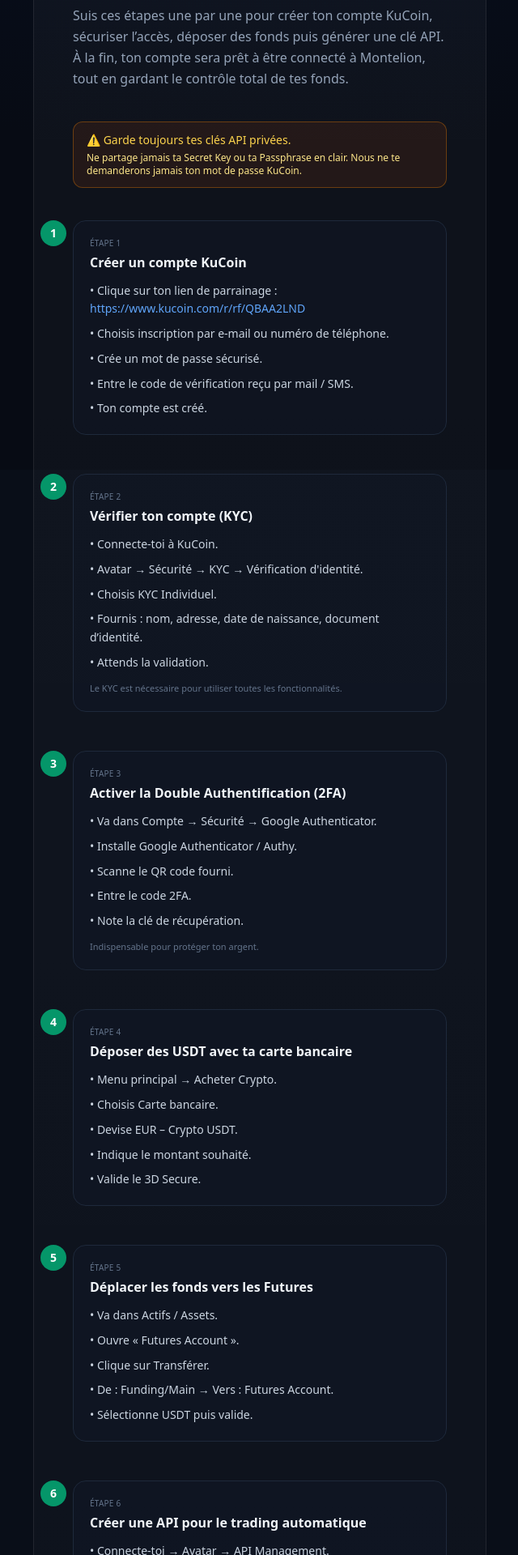
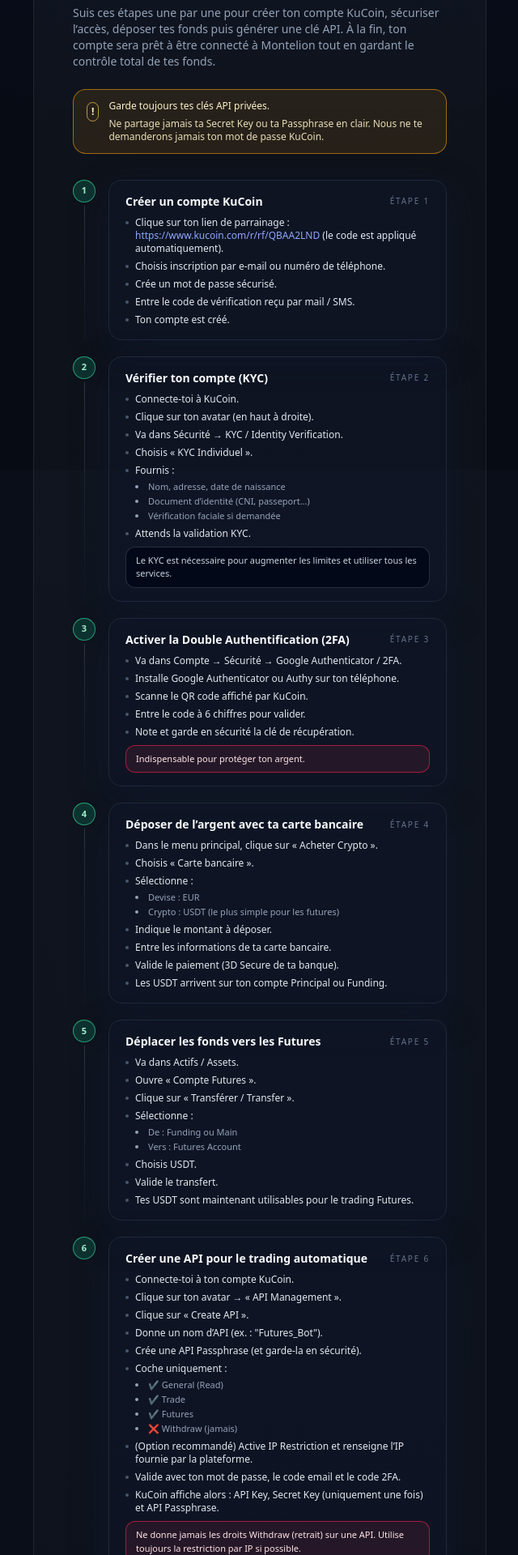
Before and after one commit to montelioncapital/montelion-app-v1, a Next.js app: page /exchange/setup in a window 1280 px wide. Shown: the part 220-2140 px from the top of the page at 81% size, without its empty margins (319-959 px from the left). Built offline with nearby package versions, Linux system fonts and the light colour scheme.

Commit message:
Update page.jsx

```diff
--- a/app/exchange/setup/page.jsx
+++ b/app/exchange/setup/page.jsx
@@ -3,226 +3,237 @@
 
 import Link from "next/link";
 
+const SECTIONS = [
+  {
+    id: 1,
+    title: "Créer un compte KuCoin",
+    items: [
+      <>
+        Clique sur ton lien de parrainage&nbsp;:{" "}
+        <a
+          href="https://www.kucoin.com/r/rf/QBAA2LND"
+          target="_blank"
+          rel="noopener noreferrer"
+          className="text-[#8fa8ff] hover:text-[#b6c6ff] underline underline-offset-2"
+        >
+          https://www.kucoin.com/r/rf/QBAA2LND
+        </a>{" "}
+        (le code est appliqué automatiquement).
+      </>,
+      "Choisis inscription par e-mail ou numéro de téléphone.",
+      "Crée un mot de passe sécurisé.",
+      "Entre le code de vérification reçu par mail / SMS.",
+      "Ton compte est créé.",
+    ],
+  },
+  {
+    id: 2,
+    title: "Vérifier ton compte (KYC)",
+    items: [
+      "Connecte-toi à KuCoin.",
+      "Clique sur ton avatar (en haut à droite).",
+      "Va dans Sécurité → KYC / Identity Verification.",
+      "Choisis « KYC Individuel ».",
+      <>
+        Fournis :
+        <ul className="mt-1 list-disc list-inside text-[11px] text-slate-400 space-y-0.5">
+          <li>Nom, adresse, date de naissance</li>
+          <li>Document d’identité (CNI, passeport…)</li>
+          <li>Vérification faciale si demandée</li>
+        </ul>
+      </>,
+      "Attends la validation KYC.",
+    ],
+    note: "Le KYC est nécessaire pour augmenter les limites et utiliser tous les services.",
+  },
+  {
+    id: 3,
+    title: "Activer la Double Authentification (2FA)",
+    items: [
+      "Va dans Compte → Sécurité → Google Authenticator / 2FA.",
+      "Installe Google Authenticator ou Authy sur ton téléphone.",
+      "Scanne le QR code affiché par KuCoin.",
+      "Entre le code à 6 chiffres pour valider.",
+      "Note et garde en sécurité la clé de récupération.",
+    ],
+    warning: "Indispensable pour protéger ton argent.",
+  },
+  {
+    id: 4,
+    title: "Déposer de l’argent avec ta carte bancaire",
+    items: [
+      "Dans le menu principal, clique sur « Acheter Crypto ».",
+      "Choisis « Carte bancaire ».",
+      <>
+        Sélectionne :
+        <ul className="mt-1 list-disc list-inside text-[11px] text-slate-400 space-y-0.5">
+          <li>Devise : EUR</li>
+          <li>Crypto : USDT (le plus simple pour les futures)</li>
+        </ul>
+      </>,
+      "Indique le montant à déposer.",
+      "Entre les informations de ta carte bancaire.",
+      "Valide le paiement (3D Secure de ta banque).",
+      "Les USDT arrivent sur ton compte Principal ou Funding.",
+    ],
+  },
+  {
+    id: 5,
+    title: "Déplacer les fonds vers les Futures",
+    items: [
+      "Va dans Actifs / Assets.",
+      "Ouvre « Compte Futures ».",
+      "Clique sur « Transférer / Transfer ».",
+      <>
+        Sélectionne :
+        <ul className="mt-1 list-disc list-inside text-[11px] text-slate-400 space-y-0.5">
+          <li>De : Funding ou Main</li>
+          <li>Vers : Futures Account</li>
+        </ul>
+      </>,
+      "Choisis USDT.",
+      "Valide le transfert.",
+      "Tes USDT sont maintenant utilisables pour le trading Futures.",
+    ],
+  },
+  {
+    id: 6,
+    title: "Créer une API pour le trading automatique",
+    items: [
+      "Connecte-toi à ton compte KuCoin.",
+      "Clique sur ton avatar → « API Management ».",
+      "Clique sur « Create API ».",
+      'Donne un nom d’API (ex. : "Futures_Bot").',
+      "Crée une API Passphrase (et garde-la en sécurité).",
+      <>
+        Coche uniquement :
+        <ul className="mt-1 list-disc list-inside text-[11px] text-slate-400 space-y-0.5">
+          <li>✔️ General (Read)</li>
+          <li>✔️ Trade</li>
+          <li>✔️ Futures</li>
+          <li>❌ Withdraw (jamais)</li>
+        </ul>
+      </>,
+      "(Option recommandé) Active IP Restriction et renseigne l’IP fournie par la plateforme.",
+      "Valide avec ton mot de passe, le code email et le code 2FA.",
+      "KuCoin affiche alors : API Key, Secret Key (uniquement une fois) et API Passphrase.",
+    ],
+    warning:
+      "Ne donne jamais les droits Withdraw (retrait) sur une API. Utilise toujours la restriction par IP si possible.",
+  },
+];
+
 export default function ExchangeSetupPage() {
   return (
     <div className="mc-card">
-      <div className="mc-section text-left max-w-2xl mx-auto">
+      <div className="mc-section max-w-3xl mx-auto text-left">
+        {/* HEADER */}
+        <p className="text-[11px] font-medium uppercase tracking-[0.22em] text-slate-500 mb-3">
+          KuCoin Futures · Setup guide
+        </p>
+        <h1 className="mc-title mb-3">Connect your KuCoin account</h1>
+        <p className="text-slate-400 text-sm mb-6">
+          Suis ces étapes une par une pour créer ton compte KuCoin, sécuriser
+          l’accès, déposer tes fonds puis générer une clé API. À la fin, ton
+          compte sera prêt à être connecté à Montelion tout en gardant le
+          contrôle total de tes fonds.
+        </p>
 
-        {/* HEADER */}
-        <div className="mb-10">
-          <p className="text-[11px] tracking-widest text-slate-500 mb-2">
-            KUCOIN FUTURES • SETUP GUIDE
+        {/* Bandeau sécurité */}
+        <div className="mb-8 rounded-2xl border border-amber-500/60 bg-amber-500/10 px-4 py-3 text-xs text-amber-100 flex gap-3">
+          <span className="mt-[3px] inline-flex h-6 w-6 items-center justify-center rounded-full border border-amber-300/70 text-[12px] font-semibold">
+            !
+          </span>
+          <div>
+            <p className="font-medium mb-1.5">
+              Garde toujours tes clés API privées.
             </p>
-          <h1 className="mc-title mb-4">Connect your KuCoin account</h1>
-          <p className="text-slate-400 leading-relaxed">
-            Suis ces étapes une par une pour créer ton compte KuCoin, sécuriser l’accès,
-            déposer des fonds puis générer une clé API. À la fin, ton compte sera prêt à être
-            connecté à Montelion, tout en gardant le contrôle total de tes fonds.
-          </p>
-        </div>
-
-        {/* ALERT */}
-        <div className="rounded-xl border border-amber-600/40 bg-amber-900/20 px-4 py-3 mb-10">
-          <p className="text-amber-300 text-sm font-medium mb-1">
-            ⚠️ Garde toujours tes clés API privées.
-          </p>
-          <p className="text-amber-200 text-xs">
-            Ne partage jamais ta Secret Key ou ta Passphrase en clair.
-            Nous ne te demanderons jamais ton mot de passe KuCoin.
-          </p>
-        </div>
-
-        {/* ------------- ÉTAPE 1 ------------- */}
-        <div className="relative mb-12">
-          <div className="absolute -left-10 top-0 flex h-8 w-8 items-center justify-center rounded-full bg-emerald-600 text-white text-sm font-semibold">
-            1
-          </div>
-
-          <div className="rounded-2xl border border-slate-800 bg-slate-900/40 p-5">
-            <p className="text-[10px] text-slate-500 uppercase tracking-wide mb-1">
-              ÉTAPE 1
-            </p>
-            <h2 className="text-slate-100 font-semibold mb-3">
-              Créer un compte KuCoin
-            </h2>
-
-            <ul className="text-sm text-slate-300 leading-relaxed space-y-2">
-              <li>
-                • Clique sur ton lien de parrainage :{" "}
-                <a
-                  href="https://www.kucoin.com/r/rf/QBAA2LND"
-                  target="_blank"
-                  className="text-blue-400 underline"
-                >
-                  https://www.kucoin.com/r/rf/QBAA2LND
-                </a>
-              </li>
-              <li>• Choisis inscription par e-mail ou numéro de téléphone.</li>
-              <li>• Crée un mot de passe sécurisé.</li>
-              <li>• Entre le code de vérification reçu par mail / SMS.</li>
-              <li>• Ton compte est créé.</li>
-            </ul>
-          </div>
-        </div>
-
-        {/* ------------- ÉTAPE 2 ------------- */}
-        <div className="relative mb-12">
-          <div className="absolute -left-10 top-0 flex h-8 w-8 items-center justify-center rounded-full bg-emerald-600 text-white text-sm font-semibold">
-            2
-          </div>
-
-          <div className="rounded-2xl border border-slate-800 bg-slate-900/40 p-5">
-            <p className="text-[10px] text-slate-500 uppercase tracking-wide mb-1">
-              ÉTAPE 2
-            </p>
-            <h2 className="text-slate-100 font-semibold mb-3">Vérifier ton compte (KYC)</h2>
-
-            <ul className="text-sm text-slate-300 leading-relaxed space-y-2">
-              <li>• Connecte-toi à KuCoin.</li>
-              <li>• Avatar &rarr; Sécurité &rarr; KYC &rarr; Vérification d'identité.</li>
-              <li>• Choisis KYC Individuel.</li>
-              <li>• Fournis : nom, adresse, date de naissance, document d’identité.</li>
-              <li>• Attends la validation.</li>
-            </ul>
-
-            <p className="text-[11px] text-slate-500 mt-3">
-              Le KYC est nécessaire pour utiliser toutes les fonctionnalités.
+            <p className="text-amber-100/90">
+              Ne partage jamais ta Secret Key ou ta Passphrase en clair. Nous ne
+              te demanderons jamais ton mot de passe KuCoin.
             </p>
           </div>
         </div>
 
-        {/* ------------- ÉTAPE 3 ------------- */}
-        <div className="relative mb-12">
-          <div className="absolute -left-10 top-0 flex h-8 w-8 items-center justify-center rounded-full bg-emerald-600 text-white text-sm font-semibold">
-            3
+        {/* TIMELINE VERTICALE */}
+        <div className="space-y-5 mb-10">
+          {SECTIONS.map((section, index) => {
+            const isLast = index === SECTIONS.length - 1;
+
+            return (
+              <div
+                key={section.id}
+                className="grid grid-cols-[28px,1fr] gap-4 items-stretch"
+              >
+                {/* colonne pastille */}
+                <div className="flex flex-col items-center">
+                  <div className="flex h-7 w-7 items-center justify-center rounded-full bg-emerald-500/20 border border-emerald-400/70 text-[11px] font-semibold text-emerald-200">
+                    {section.id}
+                  </div>
+                  {!isLast && (
+                    <div className="flex-1 w-px bg-gradient-to-b from-slate-700/80 via-slate-800/80 to-slate-900 mt-1" />
+                  )}
                 </div>
 
-          <div className="rounded-2xl border border-slate-800 bg-slate-900/40 p-5">
-            <p className="text-[10px] text-slate-500 uppercase tracking-wide mb-1">
-              ÉTAPE 3
-            </p>
-            <h2 className="text-slate-100 font-semibold mb-3">
-              Activer la Double Authentification (2FA)
+                {/* carte */}
+                <div className="rounded-2xl border border-slate-800 bg-slate-900/50 px-5 py-4 space-y-2 shadow-[0_16px_40px_rgba(15,23,42,0.85)]">
+                  <div className="flex items-center justify-between gap-3">
+                    <h2 className="text-sm font-semibold text-slate-50">
+                      {section.title}
                     </h2>
+                    <span className="text-[10px] uppercase tracking-[0.18em] text-slate-500">
+                      Étape {section.id}
+                    </span>
+                  </div>
 
-            <ul className="text-sm text-slate-300 leading-relaxed space-y-2">
-              <li>• Va dans Compte &rarr; Sécurité &rarr; Google Authenticator.</li>
-              <li>• Installe Google Authenticator / Authy.</li>
-              <li>• Scanne le QR code fourni.</li>
-              <li>• Entre le code 2FA.</li>
-              <li>• Note la clé de récupération.</li>
+                  <ul className="mt-1 space-y-1.5 text-xs text-slate-200">
+                    {section.items.map((item, i) => (
+                      <li key={i} className="flex gap-2">
+                        <span className="mt-[6px] h-[4px] w-[4px] rounded-full bg-slate-500/70 flex-shrink-0" />
+                        <div>{item}</div>
+                      </li>
+                    ))}
                   </ul>
 
-            <p className="text-[11px] text-slate-500 mt-3">
-              Indispensable pour protéger ton argent.
-            </p>
+                  {section.note && (
+                    <div className="mt-2 rounded-xl border border-slate-700/70 bg-slate-950/80 px-3 py-2 text-[11px] text-slate-300">
+                      {section.note}
+                    </div>
+                  )}
+
+                  {section.warning && (
+                    <div className="mt-2 rounded-xl border border-rose-600/70 bg-rose-500/10 px-3 py-2 text-[11px] text-rose-100">
+                      {section.warning}
+                    </div>
+                  )}
                 </div>
               </div>
-
-        {/* ------------- ÉTAPE 4 ------------- */}
-        <div className="relative mb-12">
-          <div className="absolute -left-10 top-0 flex h-8 w-8 items-center justify-center rounded-full bg-emerald-600 text-white text-sm font-semibold">
-            4
+            );
+          })}
         </div>
 
-          <div className="rounded-2xl border border-slate-800 bg-slate-900/40 p-5">
-            <p className="text-[10px] text-slate-500 uppercase tracking-wide mb-1">
-              ÉTAPE 4
-            </p>
-            <h2 className="text-slate-100 font-semibold mb-3">
-              Déposer des USDT avec ta carte bancaire
-            </h2>
-
-            <ul className="text-sm text-slate-300 leading-relaxed space-y-2">
-              <li>• Menu principal &rarr; Acheter Crypto.</li>
-              <li>• Choisis Carte bancaire.</li>
-              <li>• Devise EUR – Crypto USDT.</li>
-              <li>• Indique le montant souhaité.</li>
-              <li>• Valide le 3D Secure.</li>
-            </ul>
-          </div>
-        </div>
-
-        {/* ------------- ÉTAPE 5 ------------- */}
-        <div className="relative mb-12">
-          <div className="absolute -left-10 top-0 flex h-8 w-8 items-center justify-center rounded-full bg-emerald-600 text-white text-sm font-semibold">
-            5
-          </div>
-
-          <div className="rounded-2xl border border-slate-800 bg-slate-900/40 p-5">
-            <p className="text-[10px] text-slate-500 uppercase tracking-wide mb-1">
-              ÉTAPE 5
-            </p>
-            <h2 className="text-slate-100 font-semibold mb-3">
-              Déplacer les fonds vers les Futures
-            </h2>
-
-            <ul className="text-sm text-slate-300 leading-relaxed space-y-2">
-              <li>• Va dans Actifs / Assets.</li>
-              <li>• Ouvre « Futures Account ».</li>
-              <li>• Clique sur Transférer.</li>
-              <li>• De : Funding/Main &rarr; Vers : Futures Account.</li>
-              <li>• Sélectionne USDT puis valide.</li>
-            </ul>
-          </div>
-        </div>
-
-        {/* ------------- ÉTAPE 6 ------------- */}
-        <div className="relative mb-10">
-          <div className="absolute -left-10 top-0 flex h-8 w-8 items-center justify-center rounded-full bg-emerald-600 text-white text-sm font-semibold">
-            6
-          </div>
-
-          <div className="rounded-2xl border border-slate-800 bg-slate-900/40 p-5">
-            <p className="text-[10px] text-slate-500 uppercase tracking-wide mb-1">
-              ÉTAPE 6
-            </p>
-            <h2 className="text-slate-100 font-semibold mb-3">
-              Créer une API pour le trading automatique
-            </h2>
-
-            <ul className="text-sm text-slate-300 leading-relaxed space-y-2">
-              <li>• Connecte-toi &rarr; Avatar &rarr; API Management.</li>
-              <li>• Clique sur « Create API ».</li>
-              <li>• Donne un nom (ex : Futures_Bot).</li>
-              <li>• Crée une passphrase.</li>
-              <li>• Coche uniquement :</li>
-              <li className="ml-4">✔ General (Read)</li>
-              <li className="ml-4">✔ Trade</li>
-              <li className="ml-4">✔ Futures</li>
-              <li className="ml-4 text-red-400">❌ Withdraw (jamais)</li>
-              <li>• Active IP Restriction si possible.</li>
-              <li>• Valide avec mot de passe + email + 2FA.</li>
-            </ul>
-
-            <div className="mt-4 rounded-lg border border-red-700 bg-red-900/40 px-3 py-2 text-xs text-red-300">
-              Ne donne jamais les droits Withdraw.
-            </div>
-          </div>
-        </div>
-
-        {/* ----------- FIN + BOUTONS ----------- */}
-        <div className="pt-4 space-y-4">
+        {/* FOOTER — 100% VERTICAL (MODIFICATION DEMANDÉE) */}
+        <div className="flex flex-col gap-4 mt-6">
           <p className="text-xs text-slate-500 max-w-md">
-            Quand tu as terminé toutes les étapes et récupéré ton API Key, ta Secret Key
-            et ta Passphrase, tu pourras les renseigner dans ton espace Montelion
-            pour connecter ton compte KuCoin Futures.
+            Quand tu as terminé toutes les étapes et récupéré ton API Key, ta
+            Secret Key et ta Passphrase, tu pourras les renseigner dans ton
+            espace Montelion pour connecter ton compte KuCoin Futures.
           </p>
 
-          <div className="flex gap-3">
           <Link
             href="/get-started/advanced"
-              className="mc-btn border border-slate-600/70 bg-slate-900/70 text-slate-200 hover:bg-slate-800/80"
+            className="mc-btn border border-slate-600/70 bg-slate-900/80 text-slate-100 hover:bg-slate-800/80 w-full sm:w-auto"
           >
             Back to overview
           </Link>
 
-            <button className="mc-btn mc-btn-primary">
-              I’ve created my API keys
+          <button
+            type="button"
+            className="mc-btn mc-btn-primary w-full sm:w-auto"
+          >
+            I&apos;ve created my API keys
           </button>
         </div>
-        </div>
-
       </div>
     </div>
   );
```
Lines whose indentation alone changed are shown as unchanged.
